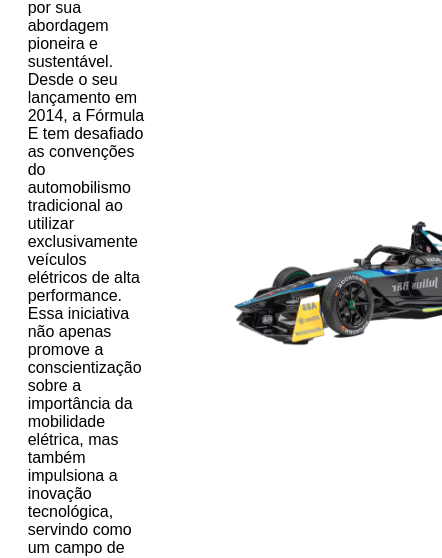
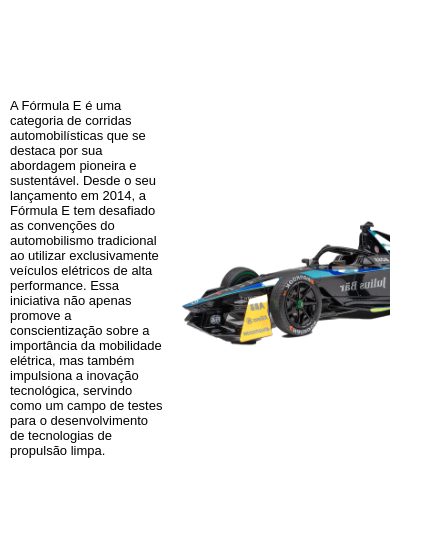
Before and after one commit to alefaria577/Challenger_2024_1, a plain HTML site: page src/pages/sobre.html in a window 390 px wide. Shown: the part 240-798 px from the top of the page, 442 px wide, since content can reach past the window. Drawn offline with Linux system fonts and the light colour scheme; a web font is replaced by a local one.

Commit message:
fazendo a responsividade

```diff
--- a/src/css/sobre.css
+++ b/src/css/sobre.css
@@ -34,6 +34,7 @@
 }
 
 .box2 p{
+    font-size: 32px;
     padding: 80px;
 }
 
@@ -43,6 +44,7 @@
 }
 
 .sec2 h1{
+    margin-bottom: 45px;
     text-align: center;
     color: #00005A;
 }
@@ -93,6 +95,9 @@
     body {
         background-color: var(--color2-light-green);
     }
+    .box2 p{
+        font-size: 25px;
+    }
     .info-tech img {
         width: 100%;
         height: 50%;
@@ -117,6 +122,12 @@
     body {
         background-color: var(--color2-light-green);
     }
+
+    .box2 p{
+        font-size: 25px;
+        padding: 10px;
+    }
+
     .container-tech {
         display: grid;
         grid-template-columns: 1fr 1fr;
@@ -137,6 +148,11 @@
 }
 
 @media (max-width: 640px) {
+    .box2 p{
+        font-size: 13px;
+        padding: 10px;
+    }
+
     .info-tech {
         display: flex;
         flex-direction: row;
@@ -160,6 +176,11 @@
 }
 
 @media (max-width: 480px) {
+    .box2 p{
+        font-size: 13px;
+        padding: 10px;
+    }
+
     .info-tech {
         width: 100%;
         gap: 40px;
```
